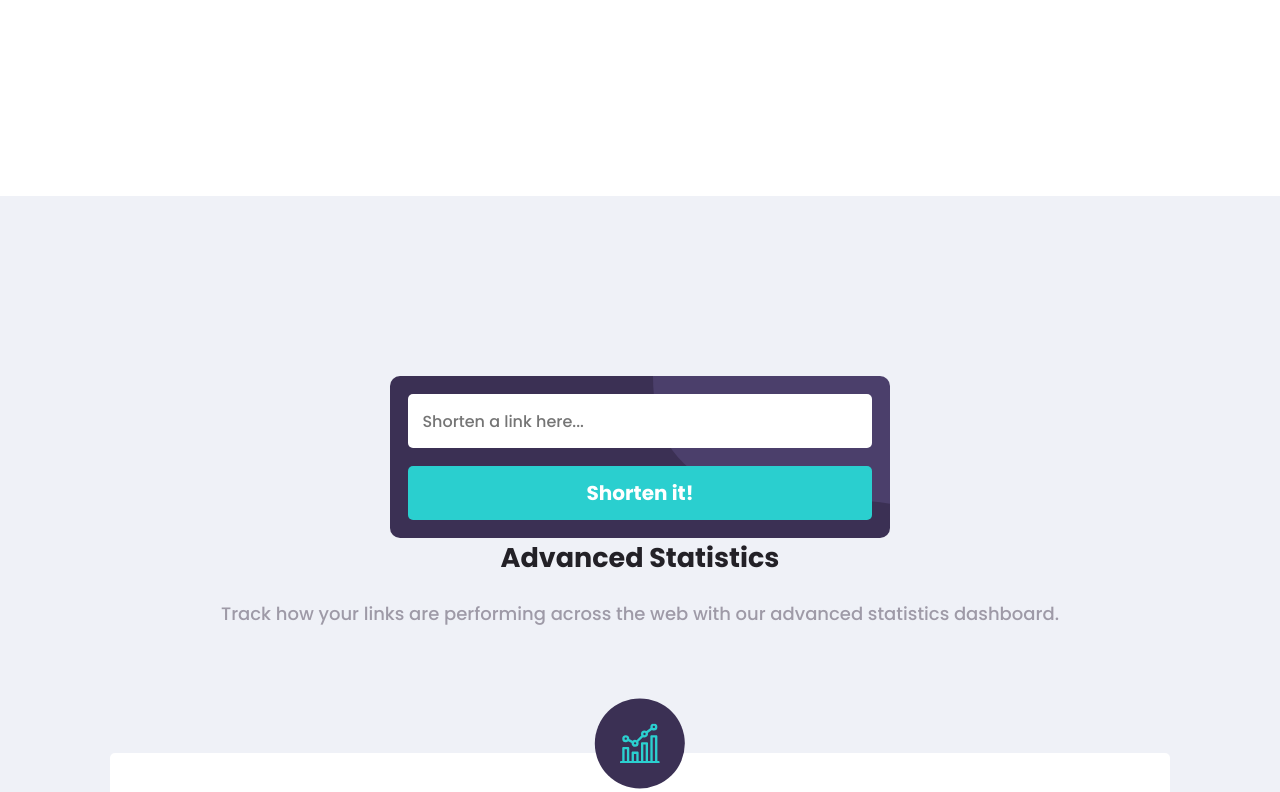
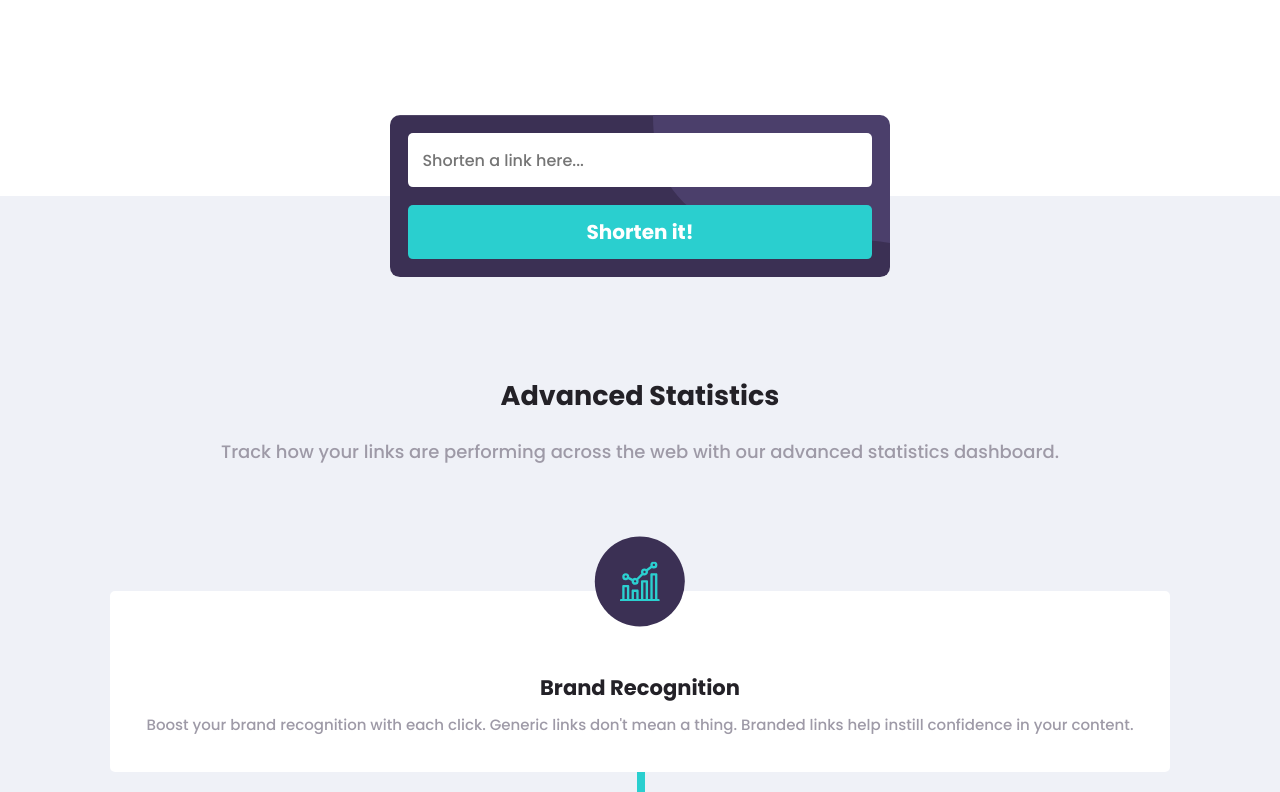
Before and after one commit to ATEOTG/url-shortening-app, a React (Create React App) app: page / in a window 1280 px wide. Shown: the part 1428-2220 px from the top of the page. Built offline with nearby package versions, Linux system fonts and the light colour scheme.

Commit message:
positioned form component to correct placement

```diff
--- a/src/components/Feature/Feature.module.css
+++ b/src/components/Feature/Feature.module.css
@@ -1,4 +1,8 @@
 .features {
+  position: relative;
+  display: flex;
+  flex-direction: column;
+  align-items: center;
   padding-top: 10em;
   padding-bottom: 5em;
   background-color: var(--background);
--- a/src/components/Form/Form.module.css
+++ b/src/components/Form/Form.module.css
@@ -1,4 +1,8 @@
-form {
+#form {
+  position: absolute;
+  top: 0;
+  transform: translate(0%, -50%);
+
   max-width: 500px;
   width: 90%;
   display: flex;
```
